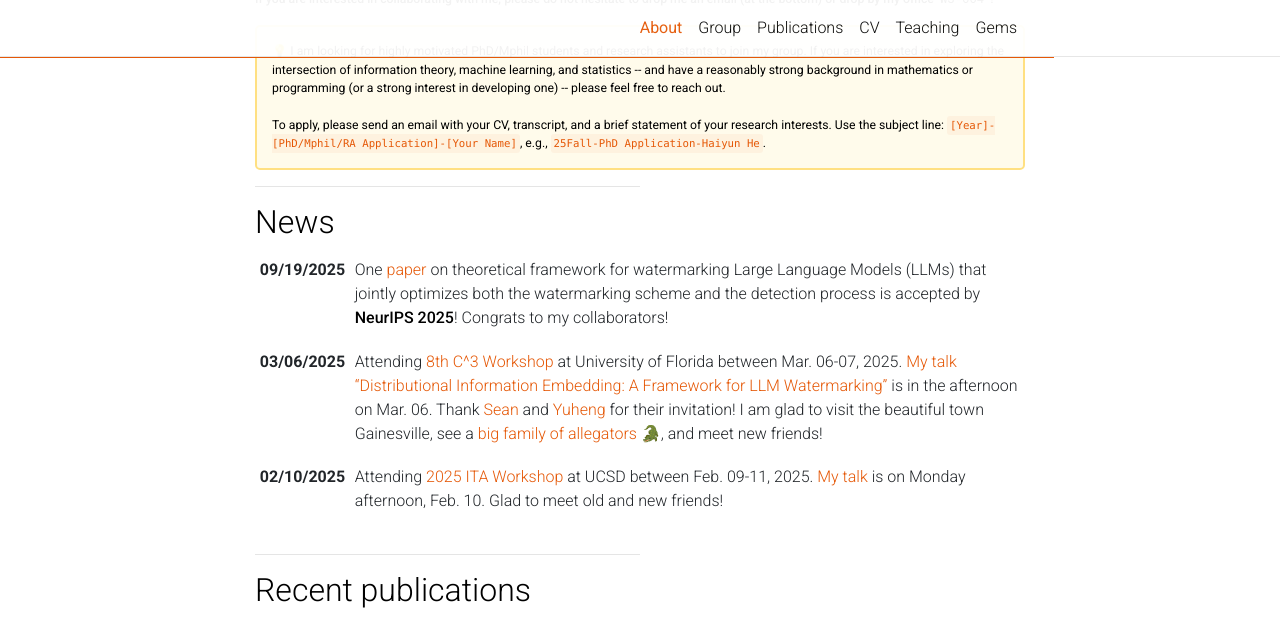
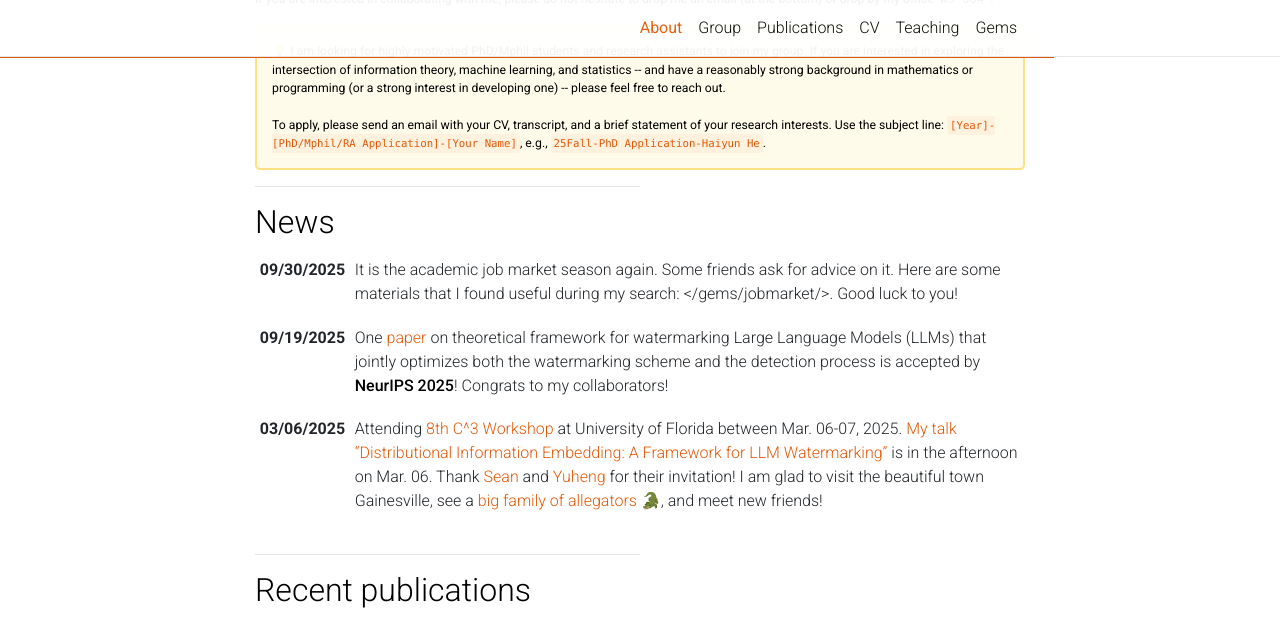
Before and after one commit to haiyun-he/haiyun-he.github.io, a Jekyll site: the page built from _pages/about.md, in a window 1280 px wide and 900 px high, scrolled down 522 px, cut to the strip 0-638 px from the top of the window. Built offline with Jekyll 4.4.1, drawn with Linux system fonts in a browser that asks for light colours; emoji names are drawn with the system emoji font; comment, search, counter and statistics services are not loaded; a style sheet for code colours, icons or effects is not loaded.

Commit message:
New accouncement

```diff
--- a/_pages/Job market materials.md
+++ b/_pages/Job market materials.md
@@ -1,7 +1,7 @@
 ---
 layout: page
 title: Academic Job Market Materials
-permalink: /jobmarket/
+permalink: /gems/jobmarket/
 description: Some advice and materials that I found useful during academic job search. Thank all the contributors!
 nav: false
 ---
```
Also changed, not shown: _news/announcement_15.md (added, +8 -0 lines).
